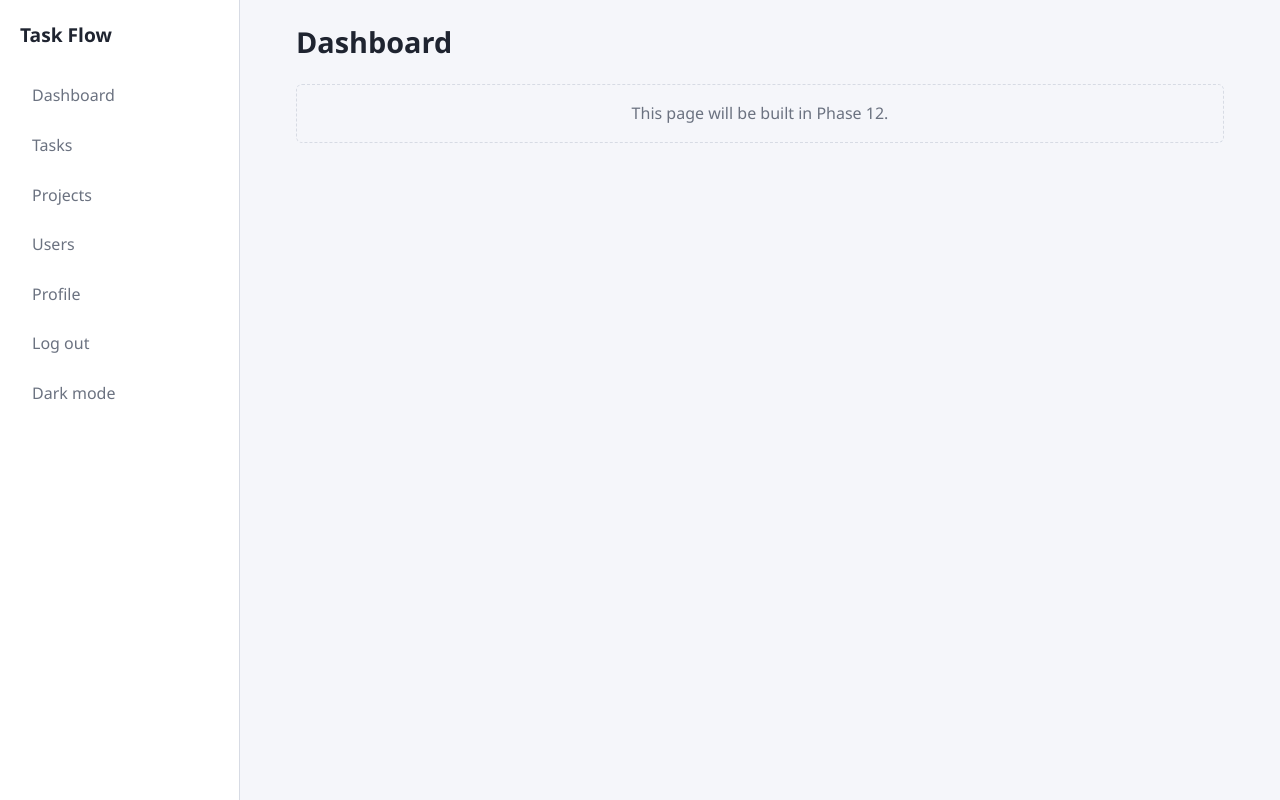
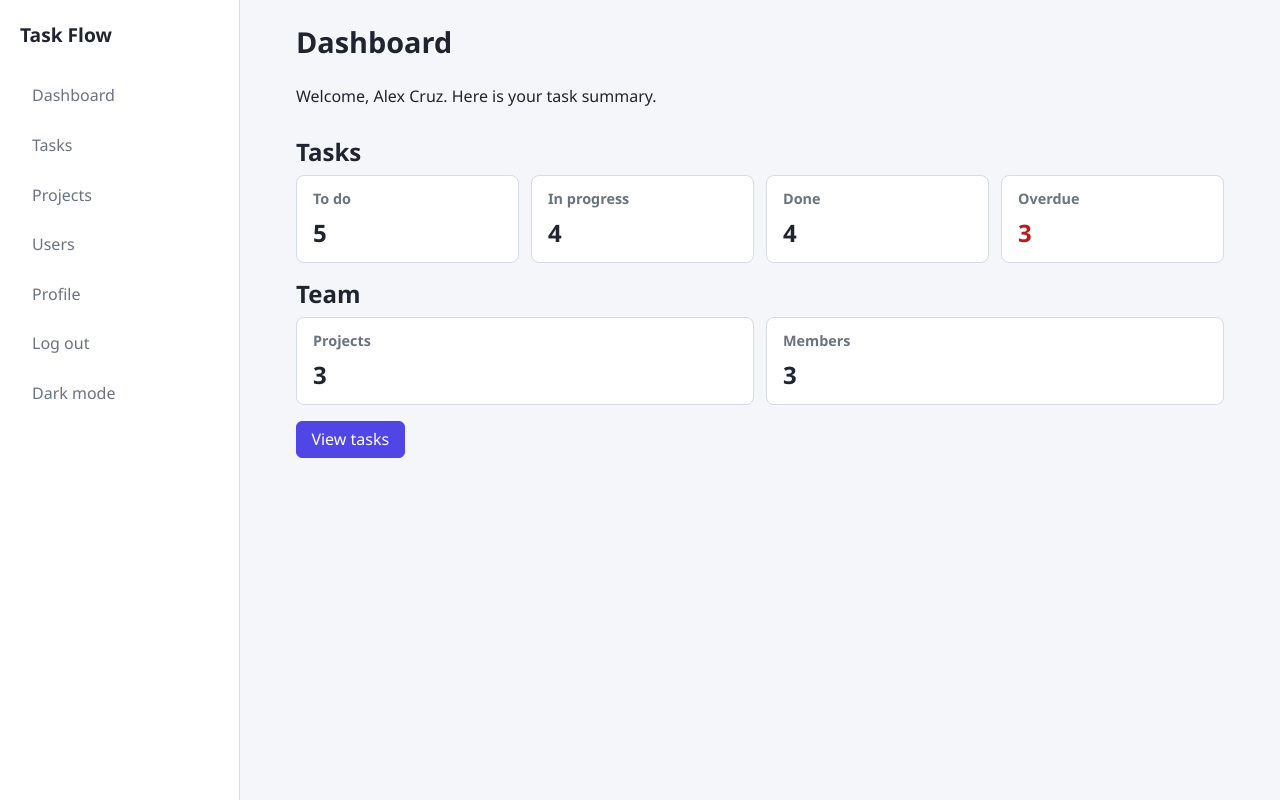
Before and after one commit to rin-n-bot/taskflow-task-management-system, a PHP site: page /pages/dashboard.php in a window 1280 px wide. Run offline with PHP 8.4, Linux system fonts and the light colour scheme; a user stored in the database is signed in; data comes from the database, SQL or seed files in the repository.

Commit message:
Implement role-aware dashboard summaries

```diff
--- a/assets/css/style.css
+++ b/assets/css/style.css
@@ -364,6 +364,32 @@ button:focus-visible {
     font-weight: 600;
 }
 
+.content > main > section > .row {
+    align-items: stretch;
+}
+
+.content > main > section > .row > section {
+    flex: 1 1 145px;
+    min-width: 0;
+    padding: 0.9rem 1rem;
+    border: 1px solid var(--border);
+    border-radius: 8px;
+    background: var(--surface);
+}
+
+.content > main > section > .row > section h3 {
+    margin-bottom: 0.65rem;
+    color: var(--muted);
+    font-size: 0.9rem;
+    font-weight: 600;
+}
+
+.content > main > section > .row > section p {
+    margin-bottom: 0;
+    font-size: 1.5rem;
+    line-height: 1.2;
+}
+
 @media (max-width: 760px) {
     .layout {
         display: block;
--- a/pages/dashboard.php
+++ b/pages/dashboard.php
@@ -5,11 +5,106 @@ require_once BASE_PATH . '/includes/auth.php';
 
 requireLogin();
 
+$user_id = (int) $_SESSION['user_id'];
+$is_admin = (($_SESSION['role'] ?? '') === 'admin');
+$user_name = $_SESSION['name'] ?? 'there';
+$dashboard_error = '';
+
+$task_counts = [
+    'todo' => 0,
+    'in_progress' => 0,
+    'done' => 0,
+    'overdue' => 0,
+];
+$project_count = 0;
+$member_count = 0;
+
+try {
+    $task_sql = 'SELECT
+                    COUNT(CASE WHEN status = ? THEN 1 END) AS todo_count,
+                    COUNT(CASE WHEN status = ? THEN 1 END) AS in_progress_count,
+                    COUNT(CASE WHEN status = ? THEN 1 END) AS done_count,
+                    COUNT(CASE WHEN due_date < CURDATE() AND status <> ? THEN 1 END) AS overdue_count
+                 FROM tasks';
+    $task_params = ['todo', 'in_progress', 'done', 'done'];
+
+    if (!$is_admin) {
+        $task_sql .= ' WHERE assigned_to = ?';
+        $task_params[] = $user_id;
+    }
+
+    $task_stmt = $pdo->prepare($task_sql);
+    $task_stmt->execute($task_params);
+    $task_summary = $task_stmt->fetch();
+
+    $task_counts = [
+        'todo' => (int) $task_summary['todo_count'],
+        'in_progress' => (int) $task_summary['in_progress_count'],
+        'done' => (int) $task_summary['done_count'],
+        'overdue' => (int) $task_summary['overdue_count'],
+    ];
+
+    if ($is_admin) {
+        $project_stmt = $pdo->query('SELECT COUNT(*) FROM projects');
+        $project_count = (int) $project_stmt->fetchColumn();
+
+        $member_stmt = $pdo->query("SELECT COUNT(*) FROM users WHERE role = 'member'");
+        $member_count = (int) $member_stmt->fetchColumn();
+    }
+} catch (PDOException $e) {
+    logError($e->getMessage());
+    $dashboard_error = 'Something went wrong. Please try again.';
+}
+
 $page_title = 'Dashboard';
 require_once BASE_PATH . '/includes/header.php';
 ?>
 
 <h1>Dashboard</h1>
-<p class="empty">This page will be built in Phase 12.</p>
+<p>Welcome, <?php echo e($user_name); ?>. Here is your task summary.</p>
+
+<?php if ($dashboard_error !== ''): ?>
+    <div class="alert-error"><?php echo e($dashboard_error); ?></div>
+<?php else: ?>
+    <section aria-labelledby="task-summary-heading">
+        <h2 id="task-summary-heading">Tasks</h2>
+        <div class="row">
+            <section aria-label="To do tasks">
+                <h3>To do</h3>
+                <p><strong><?php echo $task_counts['todo']; ?></strong></p>
+            </section>
+            <section aria-label="In progress tasks">
+                <h3>In progress</h3>
+                <p><strong><?php echo $task_counts['in_progress']; ?></strong></p>
+            </section>
+            <section aria-label="Completed tasks">
+                <h3>Done</h3>
+                <p><strong><?php echo $task_counts['done']; ?></strong></p>
+            </section>
+            <section aria-label="Overdue tasks">
+                <h3>Overdue</h3>
+                <p class="is-overdue"><strong><?php echo $task_counts['overdue']; ?></strong></p>
+            </section>
+        </div>
+    </section>
+
+    <?php if ($is_admin): ?>
+        <section aria-labelledby="team-summary-heading">
+            <h2 id="team-summary-heading">Team</h2>
+            <div class="row">
+                <section aria-label="Projects">
+                    <h3>Projects</h3>
+                    <p><strong><?php echo $project_count; ?></strong></p>
+                </section>
+                <section aria-label="Members">
+                    <h3>Members</h3>
+                    <p><strong><?php echo $member_count; ?></strong></p>
+                </section>
+            </div>
+        </section>
+    <?php endif; ?>
+
+    <p><a class="btn btn-primary" href="<?php echo BASE_URL; ?>/pages/tasks/index.php">View tasks</a></p>
+<?php endif; ?>
 
 <?php require_once BASE_PATH . '/includes/layout_end.php'; ?>
```
